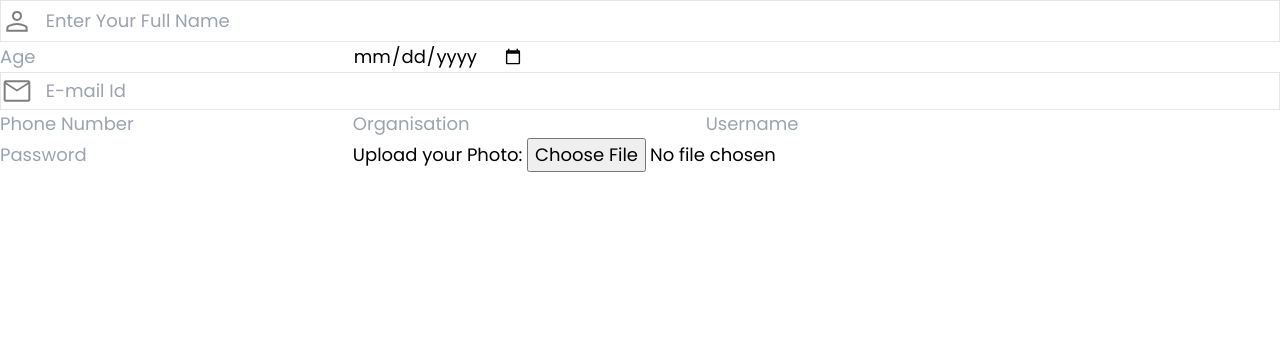
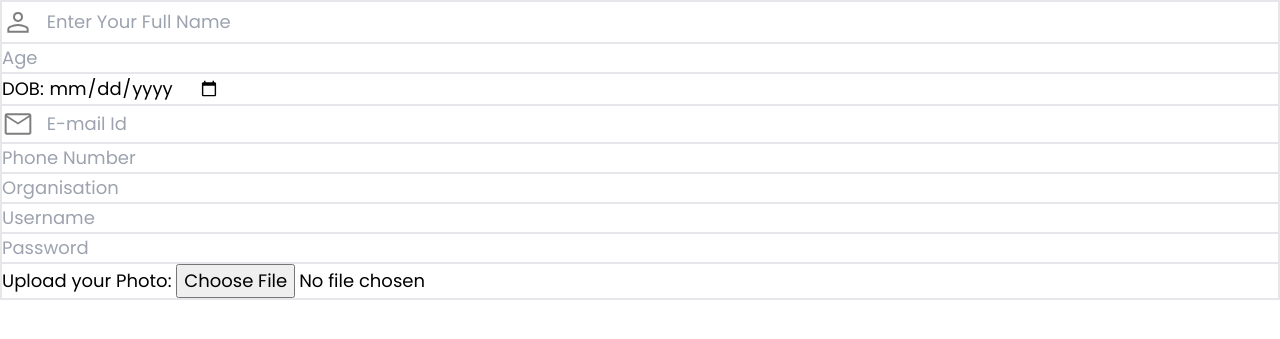
Before and after one commit to Sreeram0045/Attendance-QR-Portal, a PHP site: page / in a window 1280 px wide. Shown: the top 339 px of the page. Run offline with PHP 8.4, Linux system fonts and the light colour scheme.

Commit message:
feat:base of sign up box

```diff
--- a/index.php
+++ b/index.php
@@ -9,23 +9,38 @@
 </head>
 
 <body class="scroll-smooth font-Poppins">
-    <main class="text-lg">
+    <main class="text-lg border">
         <div class="border">
             <img src="./assets/icons/person_icon.svg" alt="person" class="opacity-50 inline w-8 h-10 mr-2">
             <input type="text" name="f_name" id="full_name" placeholder="Enter Your Full Name" class=" align-middle">
         </div>
+        <div class="border">
             <input type="number" name="u_age" id="u_age" placeholder="Age">
-        <input type="date" name="u_dob" id="u_dob" placeholder="Date Of Birth">
+        </div>
+        <div class="border">
+            <label>DOB:</label>
+            <input type="date" name="u_dob" id="u_dob">
+        </div>
         <div class="border">
             <img src="./assets/icons/mail_icon.svg" alt="mail" class="opacity-50 inline w-8 h-9 mr-2">
             <input type="email" name="u_mail" id="u_mail" placeholder="E-mail Id" class="align-middle">
         </div>
+        <div class="border">
             <input type="number" name="u_num" id="u_num" placeholder="Phone Number">
+        </div>
+        <div class="border">
             <input type="text" name="u_org" id="u_org" placeholder="Organisation">
+        </div>
+        <div class="border">
             <input type="text" name="u_username" id="u_username" placeholder="Username">
+        </div>
+        <div class="border">
             <input type="password" name="u_password" id="u_password" placeholder="Password">
+        </div>
+        <div class="border">
             <label>Upload your Photo:</label>
             <input type="file" name="u_img" id="u_img">
+        </div>
     </main>
 </body>
 
```
Lines whose indentation alone changed are shown as unchanged.
